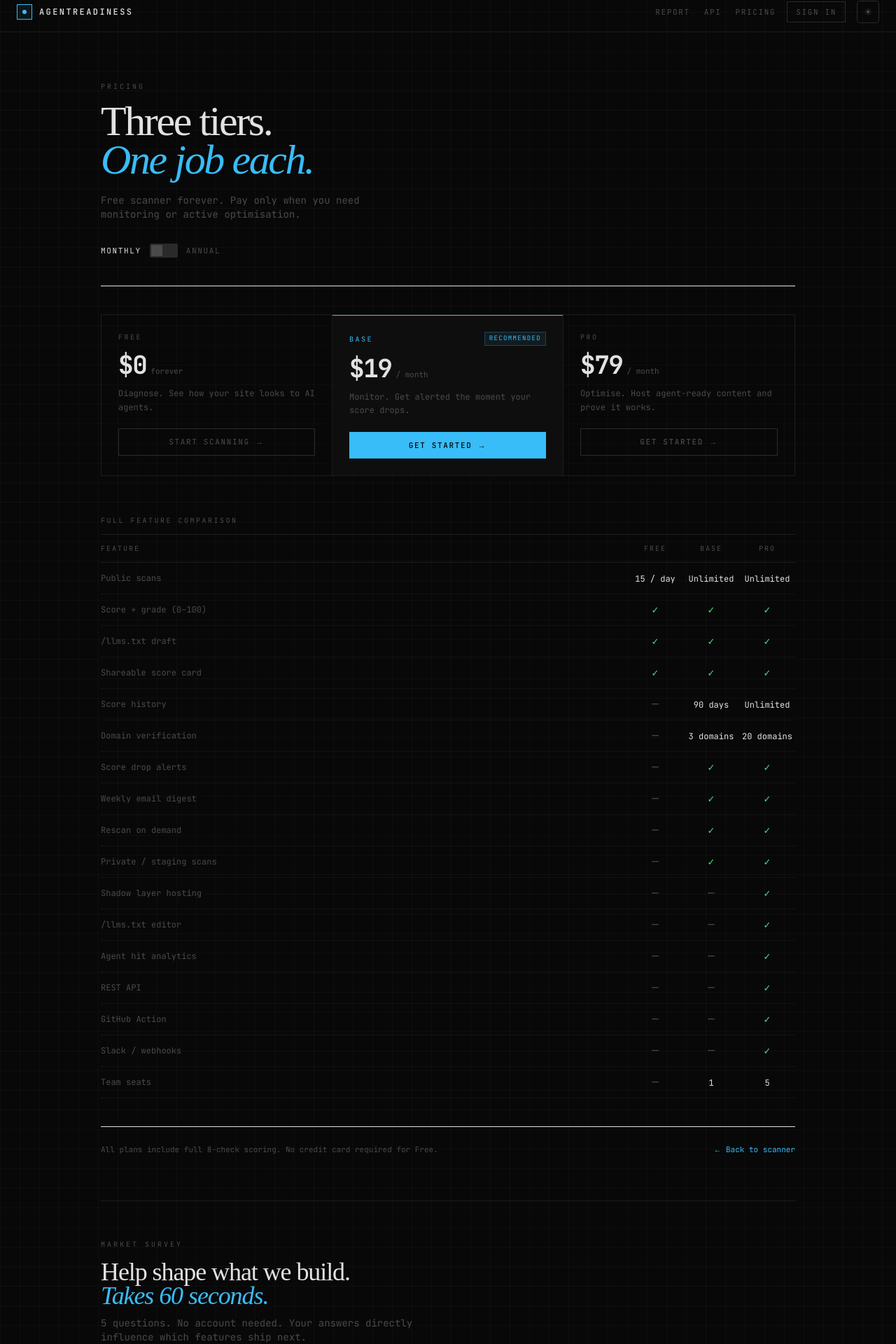
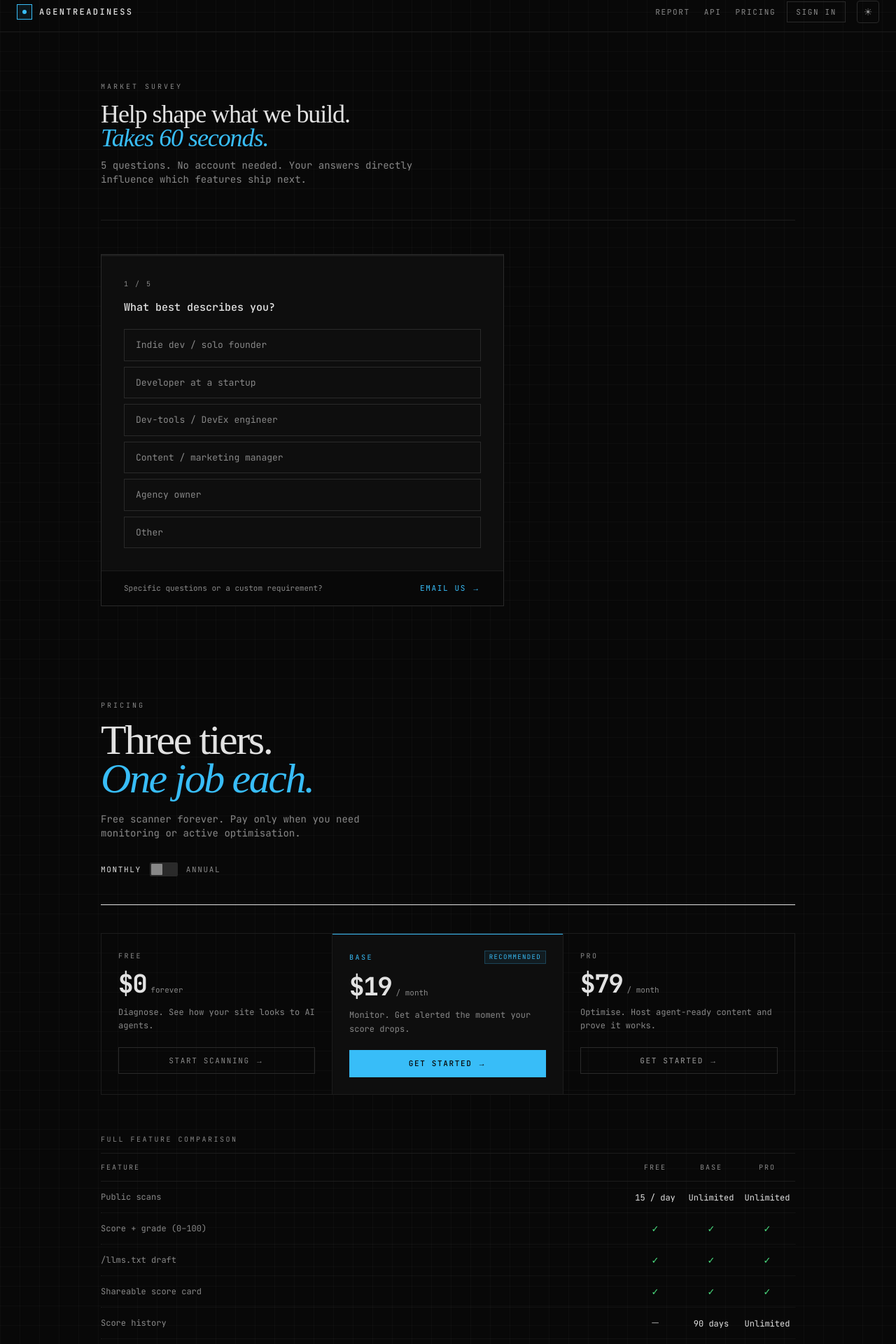
Before and after one commit to psood708/agent-sites, a Next.js app in the folder frontend/: page /pricing in a window 1280 px wide. Shown: the part 11-1931 px from the top of the page at 70% size. Built offline with nearby package versions, Linux system fonts and the light colour scheme.

Commit message:
fix: wishlist route

```diff
--- a/frontend/app/globals.css
+++ b/frontend/app/globals.css
@@ -9,7 +9,7 @@
   --border: #1c1c1c;
   --border-bright: #2a2a2a;
   --text: #e2e2e2;
-  --text-muted: #4a4a4a;
+  --text-muted: #888888;
   --blue: #38bdf8;
   --blue-dim: rgba(56, 189, 248, 0.08);
   --blue-border: rgba(56, 189, 248, 0.25);
@@ -30,7 +30,7 @@
   --border: #e2e8f0;
   --border-bright: #cbd5e1;
   --text: #0f172a;
-  --text-muted: #94a3b8;
+  --text-muted: #64748b;
   --blue: #0284c7;
   --blue-dim: rgba(2, 132, 199, 0.07);
   --blue-border: rgba(2, 132, 199, 0.3);
--- a/frontend/app/pricing/SurveySection.tsx
+++ b/frontend/app/pricing/SurveySection.tsx
@@ -106,13 +106,13 @@ export default function SurveySection() {
 
   return (
     <section
-      className="w-full max-w-5xl mx-auto px-4 pb-20"
+      className="w-full max-w-5xl mx-auto px-4 pb-16"
       id="survey"
     >
-      {/* Divider */}
+      {/* Header */}
       <div
-        className="mb-12 pt-12"
-        style={{ borderTop: "1px solid var(--border)" }}
+        className="mb-12 pt-16 pb-12"
+        style={{ borderBottom: "1px solid var(--border)" }}
       >
         <span
           className="text-[10px] uppercase tracking-[0.3em]"
--- a/frontend/app/pricing/page.tsx
+++ b/frontend/app/pricing/page.tsx
@@ -10,8 +10,8 @@ export const metadata: Metadata = {
 export default function PricingPage() {
   return (
     <>
+      <SurveySection />
       <PricingClient />
-      <SurveySection />
     </>
   );
 }
--- a/frontend/components/NavBar.tsx
+++ b/frontend/components/NavBar.tsx
@@ -16,7 +16,7 @@ export default function NavBar() {
       style={{ borderBottom: "1px solid var(--border)" }}
     >
       {/* Logo */}
-      <div className="flex items-center gap-2.5">
+      <Link href="/" style={{ textDecoration: "none" }} className="flex items-center gap-2.5">
         <div
           className="w-[22px] h-[22px] flex items-center justify-center shrink-0"
           style={{ border: "1px solid var(--blue)", background: "var(--blue-dim)" }}
@@ -29,7 +29,7 @@ export default function NavBar() {
         >
           agentreadiness
         </span>
-      </div>
+      </Link>
 
       {/* Right */}
       <div className="flex items-center gap-4">
```
Also changed, not shown: 1 other file (tests, documents, lock files or other folders).
